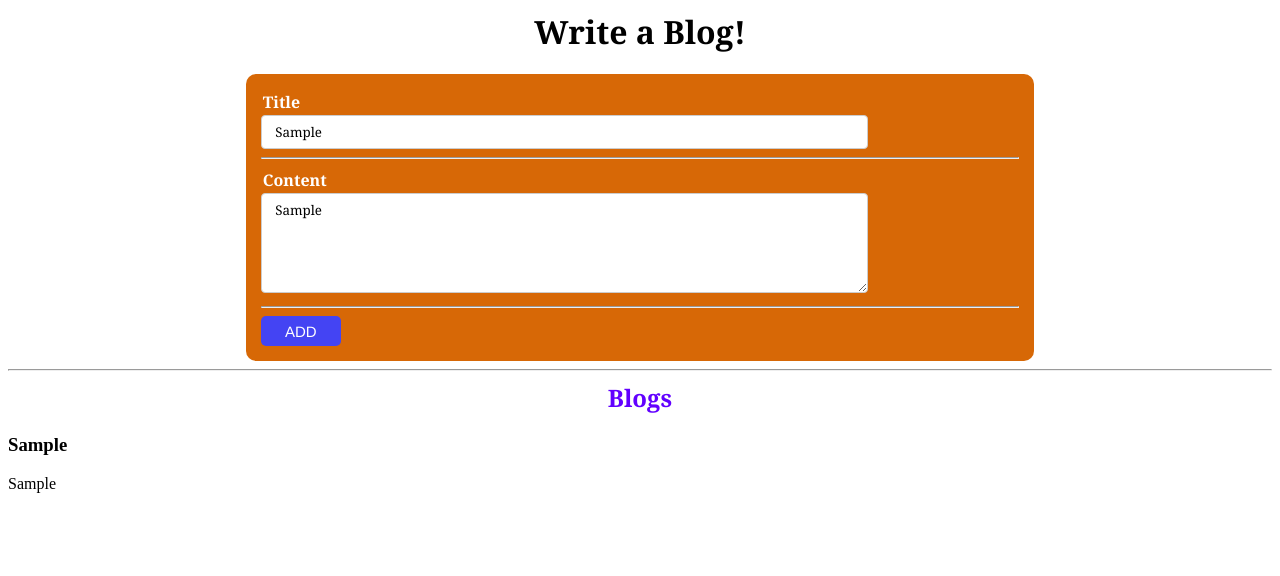
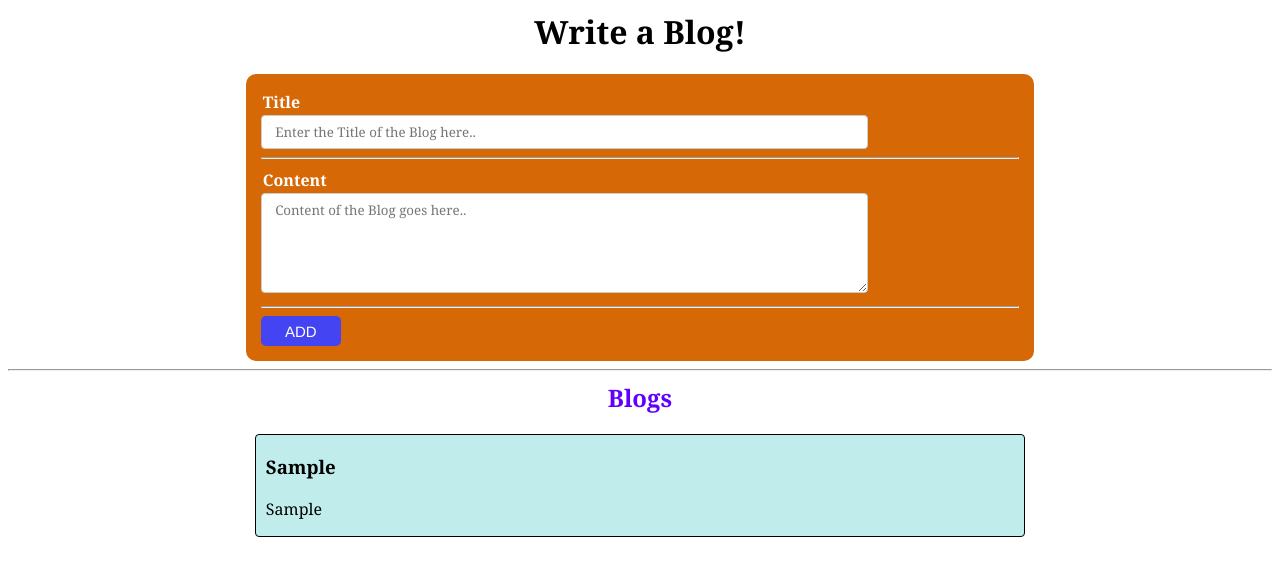
Before and after one commit to GauravJoshiJi/blogingAppReact, a React (Create React App) app: page / in a window 1280 px wide. Both pictures are taken after typing "Sample", "Sample" into the empty fields and a click on the button "ADD". Shown: the top 576 px of the page. Built offline with nearby package versions, Linux system fonts and the light colour scheme.

Commit message:
adding title and comment on screen

```diff
--- a/src/Components/Blog.js
+++ b/src/Components/Blog.js
@@ -3,9 +3,14 @@ import React, { useState } from "react";
 export default function Blog() {
   const [title, setTitle] = useState("");
   const [content, setContent] = useState("");
+  const [blogs, setBlogs] = useState([]);
   //Passing the synthetic event as argument to stop refreshing the page on submit
   function handleSubmit(e) {
     e.preventDefault();
+
+    setBlogs([{ title, content }, ...blogs]);
+    setTitle("");
+    setContent("");
   }
 
   return (
@@ -23,7 +28,9 @@ export default function Blog() {
               className="input"
               placeholder="Enter the Title of the Blog here.."
               value={title}
-              onChange={(e) => setTitle(e.target.value)}
+              onChange={(e) => {
+                setTitle(e.target.value);
+              }}
             />
           </Row>
 
@@ -46,8 +53,12 @@ export default function Blog() {
 
       {/* Section where submitted blogs will be displayed */}
       <h2> Blogs </h2>
-      <h3>{title}</h3>
-      <p>{content}</p>
+      {blogs.map((blog, i) => (
+        <div className="blog" key={i}>
+          <h3>{blog.title}</h3>
+          <p>{blog.content}</p>
+        </div>
+      ))}
     </>
   );
 }
```
